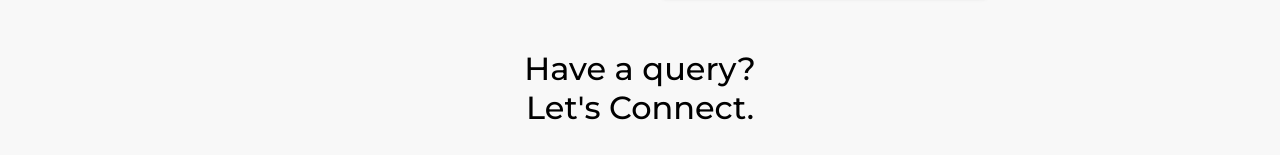
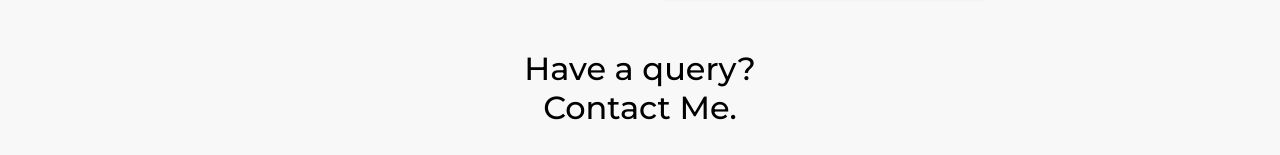
Before and after one commit to anirudhmahajan77/personal-portfolio-website, a React (Create React App) app: page / in a window 1280 px wide. Shown: the part 2077-2232 px from the top of the page. Built offline with nearby package versions, Linux system fonts and the light colour scheme.

Commit message:
Changed Contact Text

```diff
--- a/src/Components/Contact.js
+++ b/src/Components/Contact.js
@@ -50,7 +50,7 @@ class Contact extends React.Component {
         return (
             <div>
                 <div>
-                    <p className="message">Have a query?<br />Let's Connect.</p>
+                    <p className="message">Have a query?<br />Contact Me.</p>
                 </div>
                 <div>
                     <form
```
